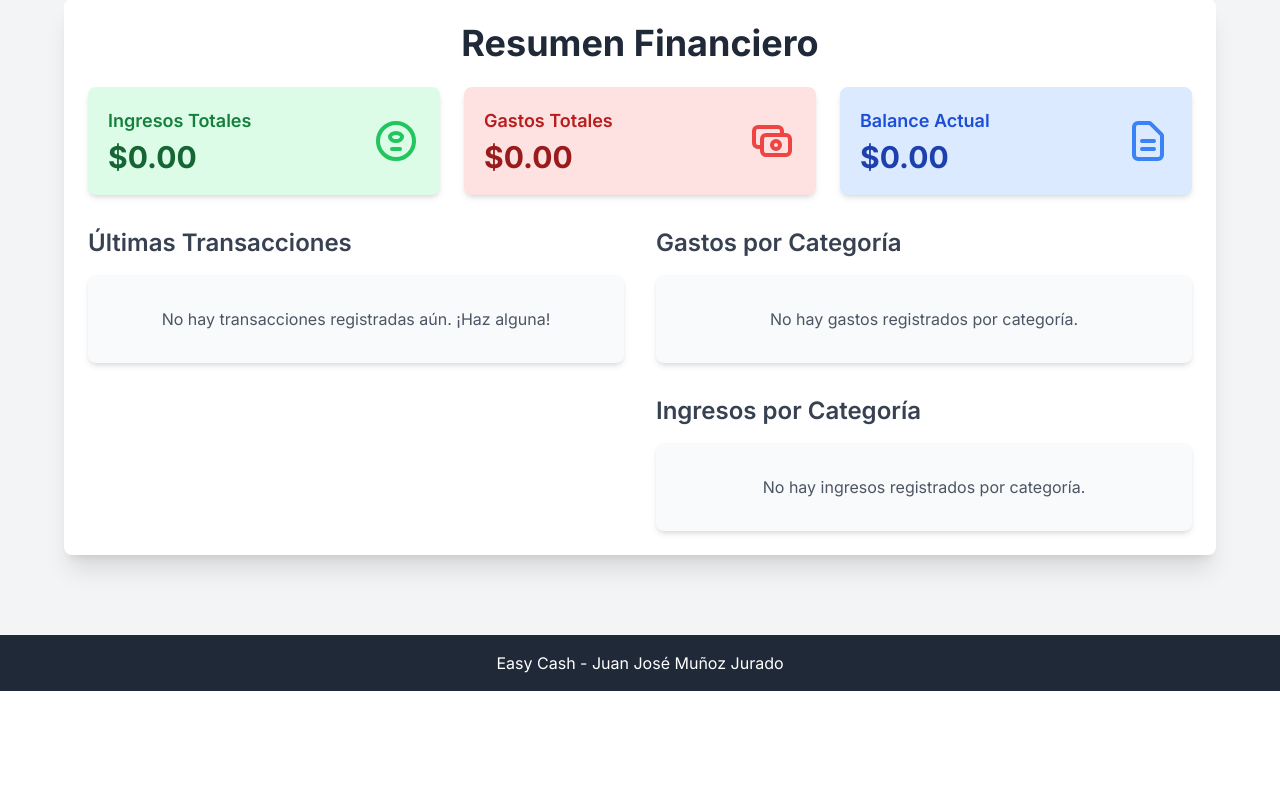
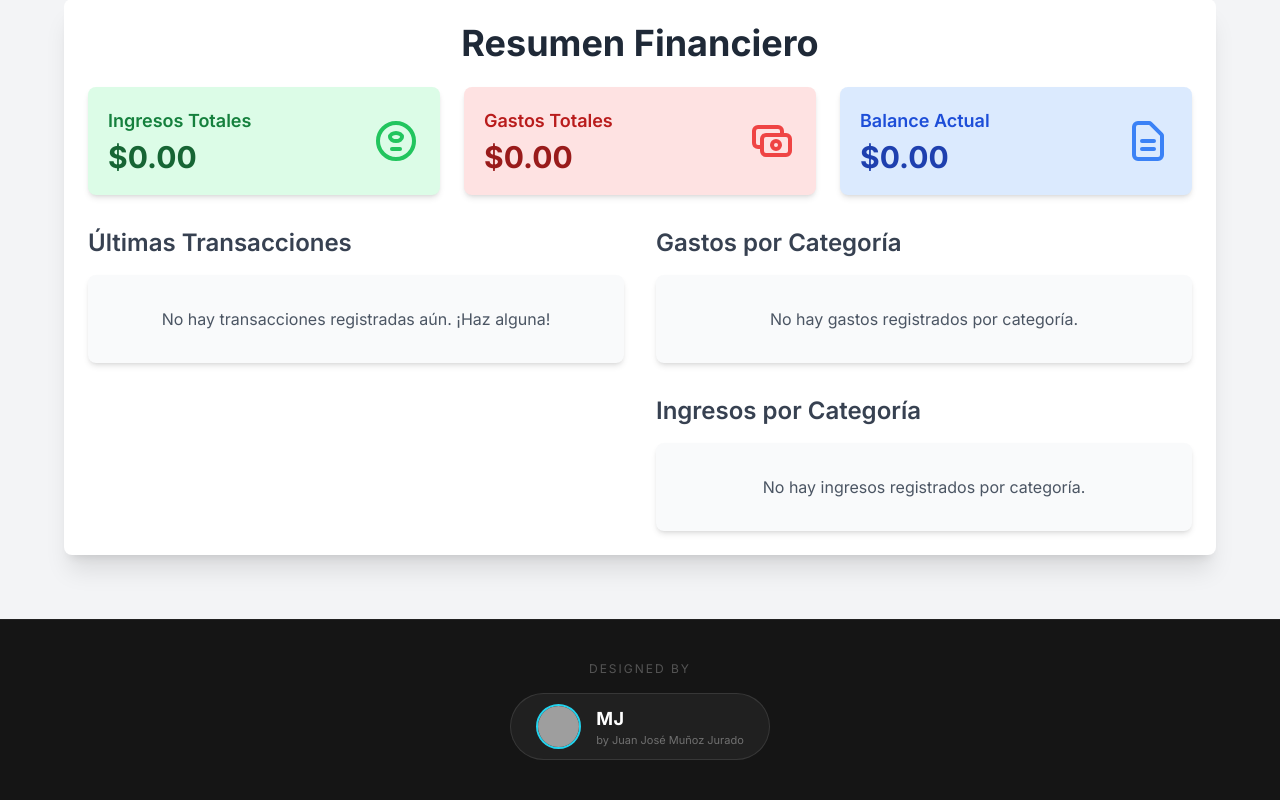
Before and after one commit to JuanJoMJ20/EasyCash, a Django app: page / in a window 1280 px wide. Shown: the part 109-909 px from the top of the page. Before the commit the page ends 800 px from the top, so only its background shows below. Run offline with Django 5.2, Linux system fonts and the light colour scheme; data that the repository does not hold is empty; some libraries are stand-ins or nearby versions; grey boxes are pictures that could not be loaded.

Commit message:
Actualizar footer a nuevo diseño

```diff
--- a/gastos/templates/gastos/base.html
+++ b/gastos/templates/gastos/base.html
@@ -58,11 +58,94 @@
         {% endblock %}
     </main>
 
-    <footer class="bg-gray-800 text-white p-4 text-center mt-auto">
-        <div class="max-w-7xl mx-auto container-padding">
-            <p>Easy Cash - Juan José Muñoz Jurado</p>
+    <!-- ===== FOOTER CRÉDITOS ===== -->
+    <style>
+        .creator-footer {
+            padding: 40px 20px;
+            background: rgba(10, 10, 10, 0.95);
+            border-top: 1px solid rgba(255, 255, 255, 0.05);
+            text-align: center;
+            position: relative;
+            z-index: 40;
+        }
+
+        .dev-container {
+            max-width: 600px;
+            margin: 0 auto;
+            display: flex;
+            flex-direction: column;
+            align-items: center;
+            gap: 15px;
+        }
+
+        .dev-label {
+            font-family: inherit;
+            font-size: 12px;
+            color: #929292;
+            opacity: 0.5;
+            text-transform: uppercase;
+            letter-spacing: 2px;
+        }
+
+        .dev-profile {
+            display: flex;
+            align-items: center;
+            gap: 15px;
+            background: rgba(255, 255, 255, 0.05);
+            padding: 10px 25px;
+            border-radius: 50px;
+            border: 1px solid rgba(255, 255, 255, 0.1);
+            transition: all 0.3s ease;
+        }
+
+        .dev-profile:hover {
+            background: rgba(255, 255, 255, 0.1);
+            transform: translateY(-2px);
+            box-shadow: 0 10px 20px rgba(0, 0, 0, 0.2);
+        }
+
+        .dev-logo {
+            width: 45px;
+            height: 45px;
+            border-radius: 50%;
+            object-fit: cover;
+            border: 2px solid #22d3ee;
+        }
+
+        .dev-text {
+            text-align: left;
+        }
+
+        .dev-name {
+            font-family: inherit;
+            color: #ffffff;
+            font-size: 18px;
+            margin: 0;
+            font-weight: 700;
+            letter-spacing: 0.5px;
+        }
+
+        .dev-role {
+            font-family: inherit;
+            color: #929292;
+            font-size: 11px;
+            display: block;
+            opacity: 0.7;
+        }
+    </style>
+    <div class="creator-footer">
+        <div class="dev-container">
+            <span class="dev-label">Designed by</span>
+            <div class="dev-profile">
+                <!-- Asegúrate de que la ruta de la imagen funcione desde donde lo vayas a pegar -->
+                <img src="calculadora-jmas/MJ.png" alt="Logo Juan José Muñoz" class="dev-logo">
+                <div class="dev-text">
+                    <h4 class="dev-name">MJ</h4>
+                    <span class="dev-role">by Juan José Muñoz Jurado</span>
+                </div>
+            </div>
         </div>
-    </footer>
+    </div>
 
     <script>
         // Script para manejar el menú desplegable de "Reportes" en dispositivos táctiles
```
